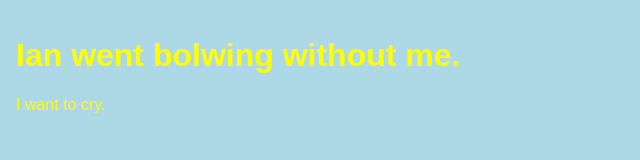
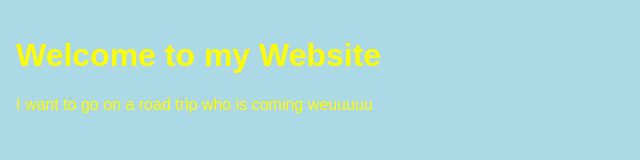
Before and after one commit to Teetertotter21/Teetertotter21.github.io, a plain HTML site: page index.html in a window 1280 px wide. Shown: the whole page, without its empty margins (0-640 px from the left). Drawn offline with Linux system fonts and the light colour scheme.

Commit message:
Update index.html

```diff
--- a/index.html
+++ b/index.html
@@ -5,7 +5,7 @@
 </head>
 <body>
 	<main>
-		<h1>Ian went bolwing without me.</h1>
-		<p>I want to cry.</p>
+		<h1>Welcome to my Website</h1>
+		<p>I want to go on a road trip who is coming weuuuuu</p>
 	</main>
 </body>
```
